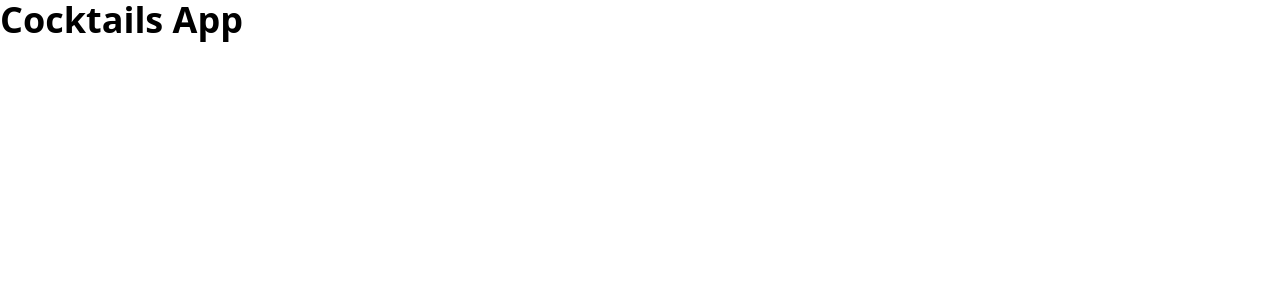
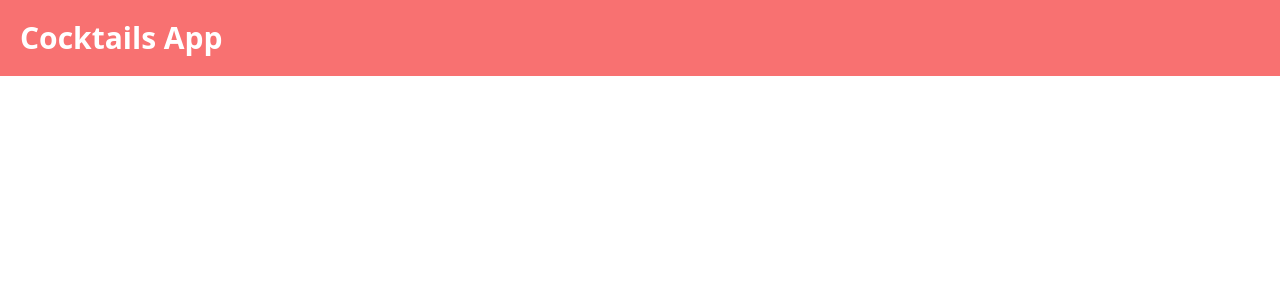
Before and after one commit to Inmacc96/cocktails-app, a React (Vite) app: page / in a window 1280 px wide. Shown: the top 300 px of the page. Built offline with nearby package versions, Linux system fonts and the light colour scheme.

Commit message:
Define header app

```diff
--- a/src/App.tsx
+++ b/src/App.tsx
@@ -1,6 +1,8 @@
 function App() {
   return (
-    <h1 className="text-4xl font-bold">Cocktails App</h1>
+    <header className="pl-5 py-5 text-white bg-red-400">
+      <h1 className="text-3xl font-bold">Cocktails App</h1>
+    </header>
   );
 }
 
```
